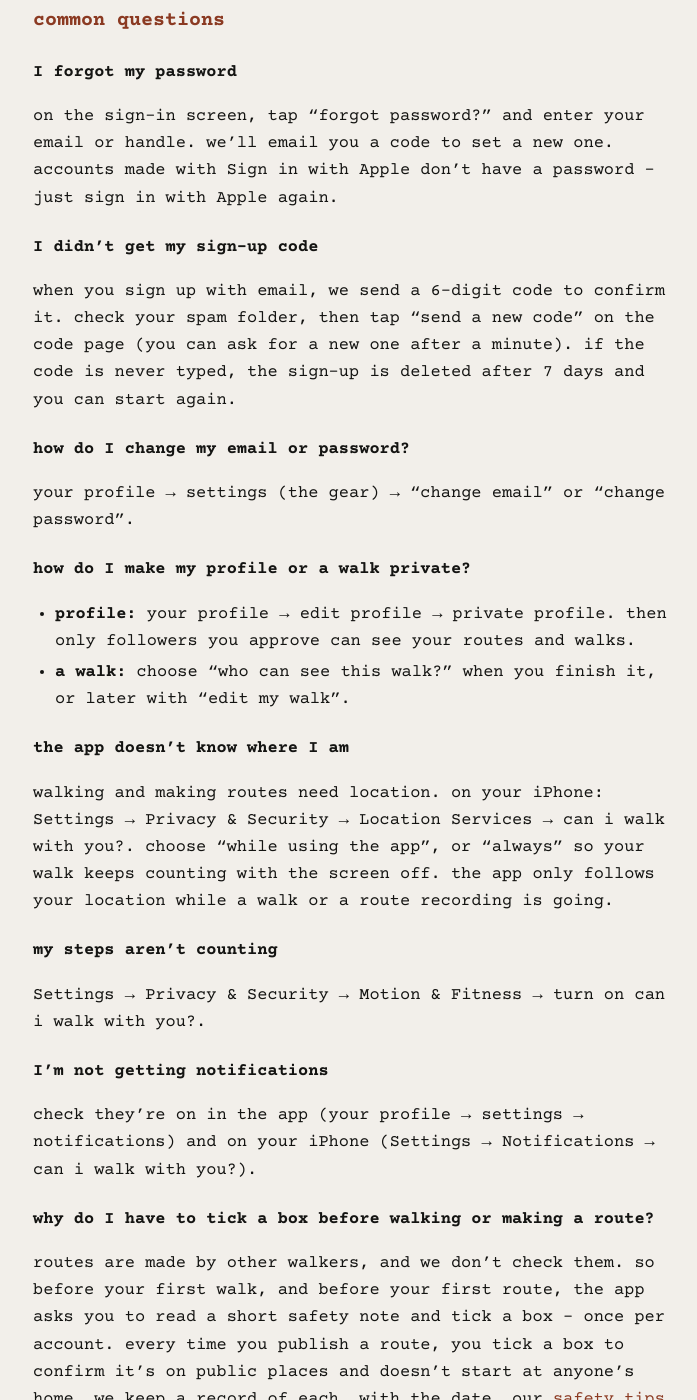
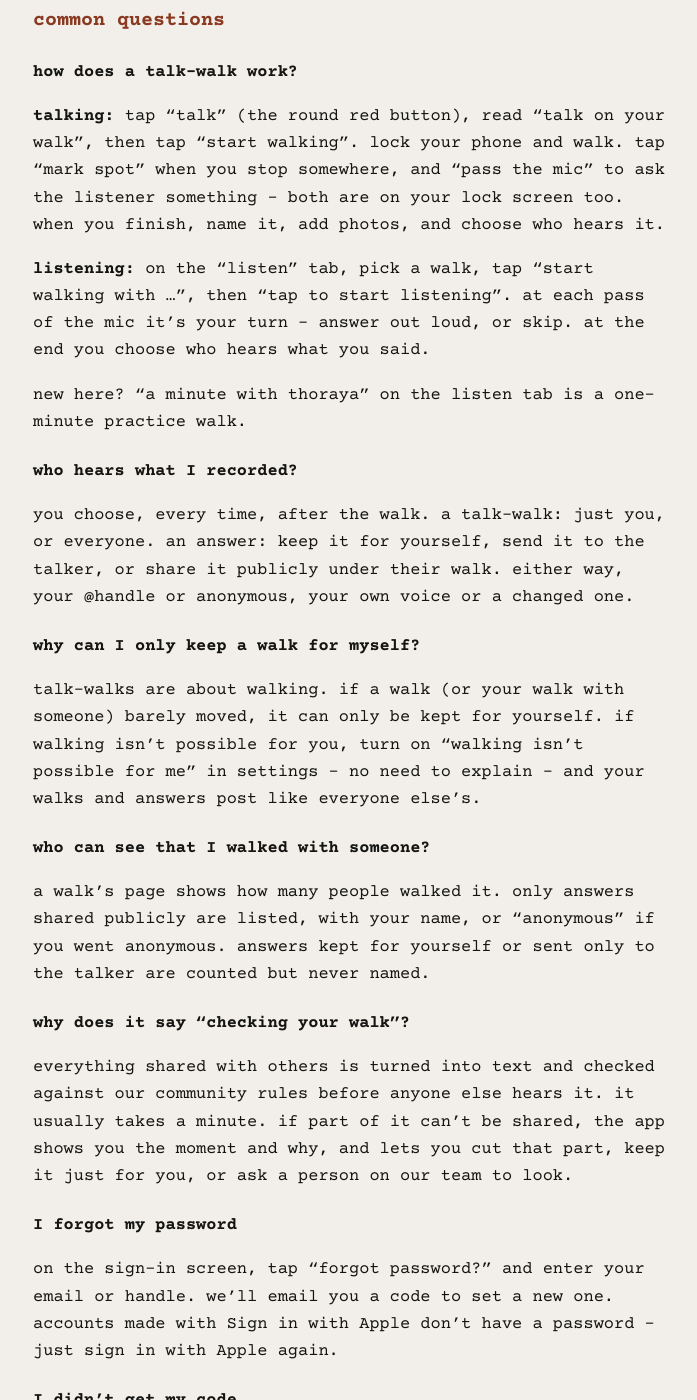
Before and after one commit to thorayaaa/caniwalkwithyou-site, a Jekyll site: the page built from support.md, in a window 1280 px wide and 1400 px high, scrolled down 257 px. Shown: the whole window, without its empty margins (287-984 px from the left). Built offline with Jekyll 4.4.1, drawn with Linux system fonts in a browser that asks for light colours; some of the changed text lies outside the part shown.

Commit message:
Support: the voice app (talk-walks) - 18+, today's buttons, the practice walk, reports and emergencies in plain words (Batch AW item 1).
Co-Authored-By: Claude Opus 5.5 <noreply@anthropic.com>

```diff
--- a/support.md
+++ b/support.md
@@ -11,52 +11,65 @@ need help, found something broken, or want to report something? email <a href="m
 
 ## common questions
 
+### how does a talk-walk work?
+**talking:** tap "talk" (the round red button), read "talk on your walk", then tap "start walking". lock your phone and walk. tap "mark spot" when you stop somewhere, and "pass the mic" to ask the listener something - both are on your lock screen too. when you finish, name it, add photos, and choose who hears it.
+
+**listening:** on the "listen" tab, pick a walk, tap "start walking with ...", then "tap to start listening". at each pass of the mic it's your turn - answer out loud, or skip. at the end you choose who hears what you said.
+
+new here? "a minute with thoraya" on the listen tab is a one-minute practice walk.
+
+### who hears what I recorded?
+you choose, every time, after the walk. a talk-walk: just you, or everyone. an answer: keep it for yourself, send it to the talker, or share it publicly under their walk. either way, your @handle or anonymous, your own voice or a changed one.
+
+### why can I only keep a walk for myself?
+talk-walks are about walking. if a walk (or your walk with someone) barely moved, it can only be kept for yourself. if walking isn't possible for you, turn on "walking isn't possible for me" in settings - no need to explain - and your walks and answers post like everyone else's.
+
+### who can see that I walked with someone?
+a walk's page shows how many people walked it. only answers shared publicly are listed, with your name, or "anonymous" if you went anonymous. answers kept for yourself or sent only to the talker are counted but never named.
+
+### why does it say "checking your walk"?
+everything shared with others is turned into text and checked against our community rules before anyone else hears it. it usually takes a minute. if part of it can't be shared, the app shows you the moment and why, and lets you cut that part, keep it just for you, or ask a person on our team to look.
+
 ### I forgot my password
 on the sign-in screen, tap "forgot password?" and enter your email or handle. we'll email you a code to set a new one. accounts made with Sign in with Apple don't have a password - just sign in with Apple again.
 
-### I didn't get my sign-up code
-when you sign up with email, we send a 6-digit code to confirm it. check your spam folder, then tap "send a new code" on the code page (you can ask for a new one after a minute). if the code is never typed, the sign-up is deleted after 7 days and you can start again.
+### I didn't get my code
+check your spam or promotions folder, then tap "send a new code" on the code page (you can ask for a new one once a minute). if a sign-up code is never typed, the sign-up is deleted after 7 days and you can start again.
 
 ### how do I change my email or password?
-your profile → settings (the gear) → "change email" or "change password".
+your profile → ⋯ → settings → "change email" or "change password".
 
-### how do I make my profile or a walk private?
-- **profile:** your profile → edit profile → private profile. then only followers you approve can see your routes and walks.
-- **a walk:** choose "who can see this walk?" when you finish it, or later with "edit my walk".
+### how do I make my profile private?
+your profile → ⋯ → settings → private profile. then only people you approve see your walks and your name.
 
-### the app doesn't know where I am
-walking and making routes need location. on your iPhone: Settings → Privacy & Security → Location Services → can i walk with you?. choose "while using the app", or "always" so your walk keeps counting with the screen off. the app only follows your location while a walk or a route recording is going.
+### the app can't hear me / doesn't know where I am
+recording and walking with someone need the microphone: Settings → Privacy & Security → Microphone → can i walk with you?. a walk's path needs location: Settings → Privacy & Security → Location Services → can i walk with you?. the app only follows your location while you record or listen to a walk.
 
-### my steps aren't counting
-Settings → Privacy & Security → Motion & Fitness → turn on can i walk with you?.
+### my buttons aren't on the lock screen
+turn on Live Activities: Settings → can i walk with you? → Live Activities.
 
 ### I'm not getting notifications
-check they're on in the app (your profile → settings → notifications) and on your iPhone (Settings → Notifications → can i walk with you?).
-
-### why do I have to tick a box before walking or making a route?
-routes are made by other walkers, and we don't check them. so before your first walk, and before your first route, the app asks you to read a short safety note and tick a box - once per account. every time you publish a route, you tick a box to confirm it's on public places and doesn't start at anyone's home. we keep a record of each, with the date. our [safety tips](/safety/) are worth a read too.
+check they're on in the app (your profile → ⋯ → settings → notifications) and on your iPhone (Settings → Notifications → can i walk with you?).
 
 ### I can't tap "create my account"
-tick the box under it first: "i agree to the terms and privacy policy, and i'm 13 or older." Sign in with Apple waits for the same box.
+tick the box under it first: "i agree to the terms and privacy policy, and i'm 18 or older." Sign in with Apple waits for the same box. can i walk with you? is only for people 18 and over.
 
 ### how do I report or block someone?
-tap "⋯" on their post, walk, prompt answer, profile, route or comment, then choose report or block. reports come straight to us, and we review them within 24 hours. if 3 different people report the same post, walk, prompt answer, route or comment, it's hidden from everyone but the person who posted it until we've reviewed it. a person is never hidden just because they were reported - we review it first. the person is never told who reported them.
-
-### my prompt won't save
-prompts can't ask walkers to do anything risky or unsafe - like drinking, smoking, climbing, swimming, or going somewhere they shouldn't. change the prompt to ask them to notice, find or photograph something instead, and it will save.
+tap "⋯" on a walk, an answer or a profile, then "report" - pick a reason and add details if you like - or "block". reports come straight to us. we review reports and remove anything that breaks our rules. the person is never told who reported them.
 
 ### how do I stop the walk club emails?
-tap "unsubscribe" at the bottom of any of them - one tap and you're off the list. you can also turn them off in the app: your profile → settings → walk club emails.
+tap "unsubscribe" at the bottom of any of them - one tap and you're off the list.
 
-### how do I cancel my subscription or free trial?
-on your iPhone: Settings → your name → Subscriptions → can i walk with you? → cancel. cancel at least 24 hours before your free trial or current period ends, or you'll be charged for the next one. Apple handles payments and refunds - for a refund, go to reportaproblem.apple.com.
-
-### how do I delete my account?
-your profile → settings → delete account, then tap "continue" and type "delete". our [privacy policy](/privacy/#deleting-your-account) explains exactly what's removed and what's kept. deleting your account doesn't cancel your subscription with Apple - cancel it in your iPhone's settings too (see above).
+### how do I delete a walk, or my account?
+a walk: open it, "⋯" → delete. your account: your profile → ⋯ → settings → delete account, then type "delete". deleting removes the recordings too. our [privacy policy](/privacy/#deleting-your-account) explains exactly what's removed and what's kept.
 
 ## something unsafe?
 
-if you or someone else is in danger, call 911 or your local emergency number first. then tell us at <a href="mailto:{{ site.contact_email }}">{{ site.contact_email }}</a>, or report it in the app. our [safety tips](/safety/) cover walking and making routes safely.
+we don't monitor walks and can't respond to emergencies. if you or someone else is in danger, call your local emergency number.
+
+need to talk to someone now? in the US, call or text 988 (Suicide & Crisis Lifeline). outside the US, find your country's free helpline at [findahelpline.com](https://findahelpline.com). it's also in the app: settings, and every "⋯" menu.
+
+to report something in the app, use "⋯" → report, or write to <a href="mailto:{{ site.contact_email }}">{{ site.contact_email }}</a>. our [safety tips](/safety/) are worth a read.
 
 ## more
 
```
